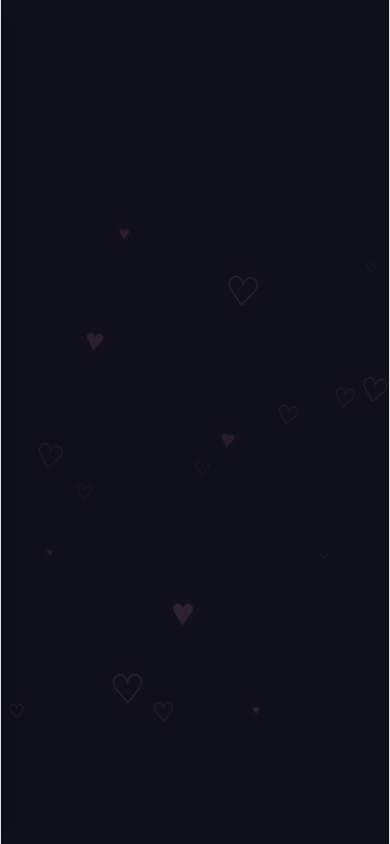
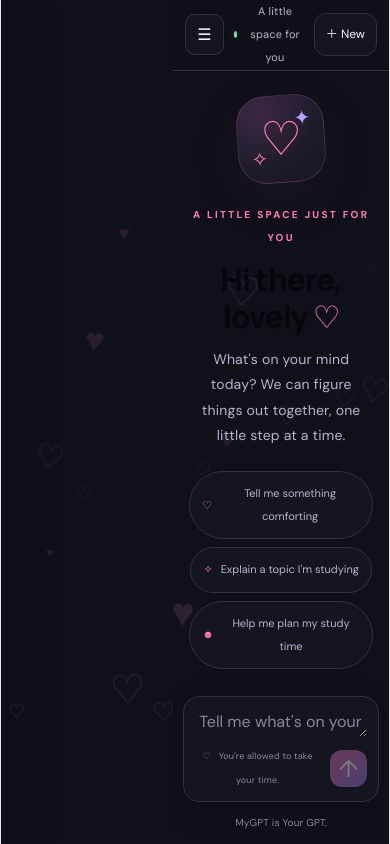
Before and after one commit to Arunesh779/mygpt1, a React (Vite) app in the folder frontend/: page / in a window 390 px wide. Built offline with nearby package versions, Linux system fonts and the light colour scheme.

Commit message:
Fix mobile chat layout and visibility

```diff
--- a/frontend/src/App.css
+++ b/frontend/src/App.css
@@ -676,3 +676,129 @@ body { min-width: 320px; }
 .markdown-content > *:first-child {
   margin-top: 0;
 }
+
+/* ===== Mobile visibility and layout fix ===== */
+@media screen and (max-width: 680px) {
+  html,
+  body,
+  #root {
+    width: 100%;
+    min-width: 320px;
+    min-height: 100%;
+    margin: 0;
+  }
+
+  .app {
+    display: flex !important;
+    flex-direction: row;
+    width: 100%;
+    height: 100vh;
+    height: 100dvh;
+    min-height: 0;
+    overflow: hidden;
+    position: relative;
+    isolation: isolate;
+  }
+
+  .floating-hearts {
+    position: absolute;
+    inset: 0;
+    z-index: 0;
+    pointer-events: none;
+    overflow: hidden;
+  }
+
+  .main-panel {
+    position: relative;
+    z-index: 1;
+    display: flex !important;
+    flex: 1 1 100%;
+    flex-direction: column;
+    width: 100%;
+    min-width: 0;
+    height: 100%;
+    min-height: 0;
+    overflow: hidden;
+    background: transparent !important;
+  }
+
+  .topbar {
+    display: flex !important;
+    flex: 0 0 auto;
+    width: 100%;
+    min-height: 58px;
+    padding: 0 12px;
+  }
+
+  .menu-button {
+    display: inline-grid !important;
+  }
+
+  .chat-area {
+    display: flex;
+    flex: 1 1 auto;
+    flex-direction: column;
+    width: 100%;
+    min-width: 0;
+    min-height: 0;
+    overflow: hidden;
+  }
+
+  .welcome-state {
+    flex: 1 1 auto;
+    width: 100%;
+    min-height: 0;
+    overflow-y: auto;
+    padding: 24px 16px;
+  }
+
+  .welcome-content {
+    width: 100%;
+    max-width: 100%;
+  }
+
+  .messages-list {
+    flex: 1 1 auto;
+    width: 100%;
+    min-height: 0;
+    padding: 12px 12px 18px;
+    overflow-x: hidden;
+    overflow-y: auto;
+    -webkit-overflow-scrolling: touch;
+  }
+
+  .message-row {
+    max-width: 100%;
+    min-width: 0;
+  }
+
+  .message-bubble {
+    max-width: calc(100% - 40px);
+    min-width: 0;
+    font-size: 14px;
+    line-height: 1.65;
+    overflow-wrap: anywhere;
+  }
+
+  .composer-wrap {
+    flex: 0 0 auto;
+    width: 100%;
+    padding: 8px 10px max(10px, env(safe-area-inset-bottom));
+    z-index: 3;
+  }
+
+  .composer {
+    width: 100%;
+    min-width: 0;
+  }
+
+  .composer textarea {
+    width: 100%;
+    min-width: 0;
+    font-size: 16px;
+  }
+
+  .privacy-note {
+    font-size: 10px;
+  }
+}
```
